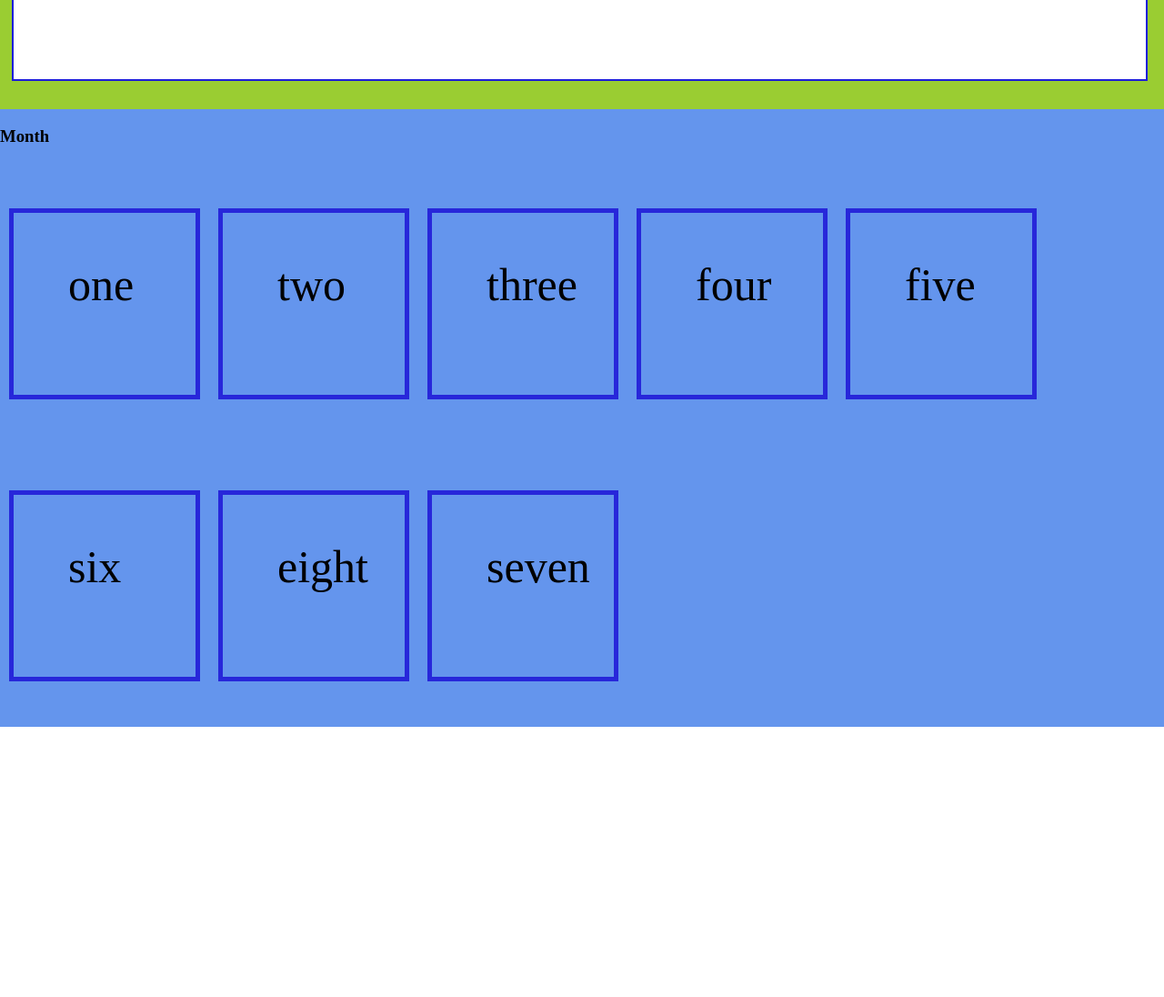
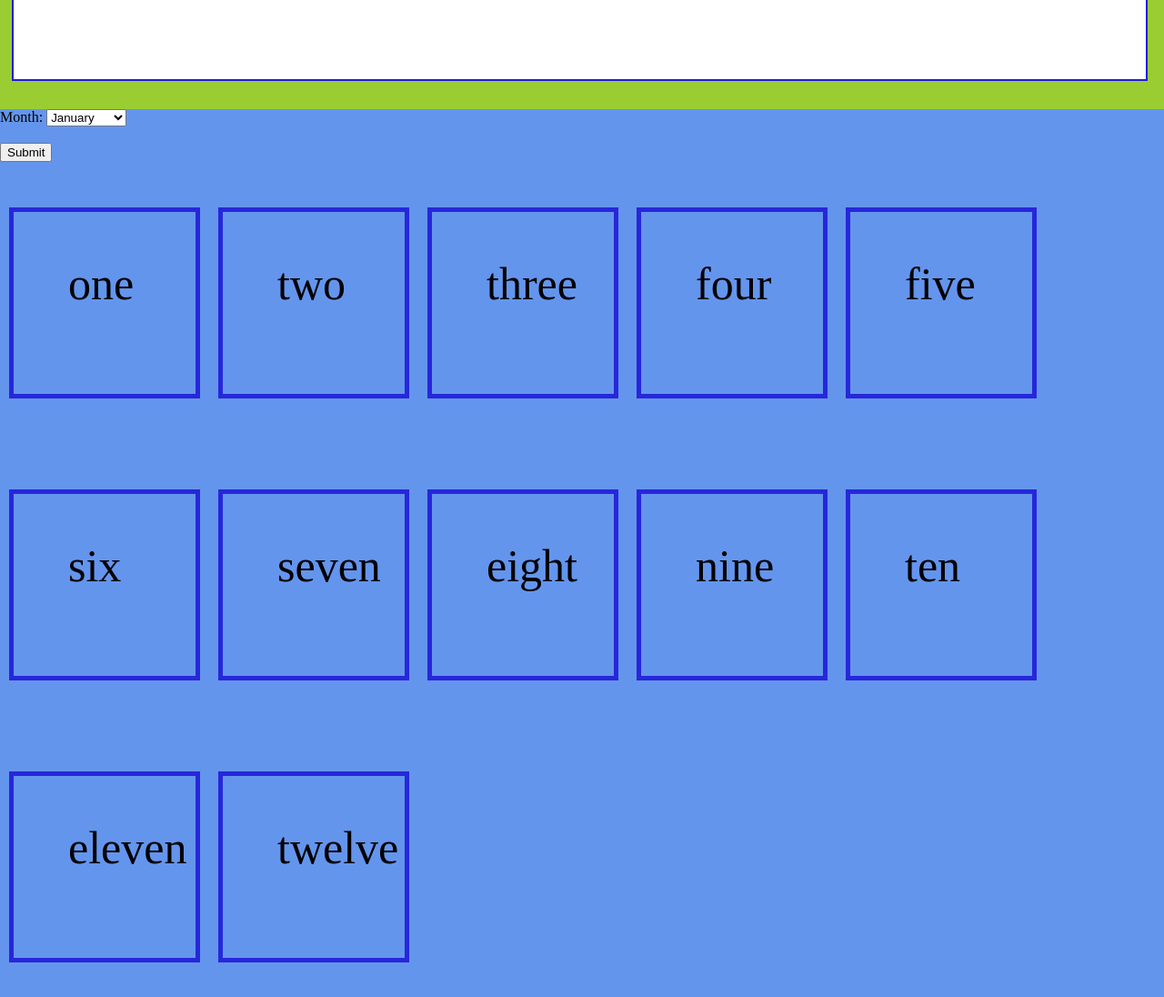
Before and after one commit to ajalusi26/journal-app, a plain HTML site: page index.html in a window 1280 px wide. Shown: the part 480-1576 px from the top of the page at 91% size. Before the commit the page ends 1279 px from the top, so only its background shows below. Drawn offline with Linux system fonts and the light colour scheme.

Commit message:
month dropdown

```diff
--- a/index.html
+++ b/index.html
@@ -100,7 +100,25 @@
     <div id="divContainer">
         <div id="monthDiv">
             <span>
-                <h3>Month</h3>
+                <form action="/action_page.php">
+                    <label for="cars">Month:</label>
+                    <select name="cars" id="cars">
+                      <option value="january">January</option>
+                      <option value="february">February</option>
+                      <option value="march">March</option>
+                      <option value="april">April</option>
+                      <option value="may">May</option>
+                      <option value="june">June</option>
+                      <option value="july">July</option>
+                      <option value="august">August</option>
+                      <option value="september">September</option>
+                      <option value="october">October</option>
+                      <option value="november">November</option>
+                      <option value="december">December</option>
+                    </select>
+                    <br><br>
+                    <input type="submit" value="Submit">
+                  </form>
             </span>
         </div>
         <ul>
@@ -135,12 +153,32 @@
         </ul>
         <ul>
             <div id="divPractice">
+                <ul>seven</ul>
+            </div>
+        </ul>
+        <ul>
+            <div id="divPractice">
                 <ul>eight</ul>
             </div>
         </ul>
         <ul>
             <div id="divPractice">
-                <ul>seven</ul>
+                <ul>nine</ul>
+            </div>
+        </ul>
+        <ul>
+            <div id="divPractice">
+                <ul>ten</ul>
+            </div>
+        </ul>
+        <ul>
+            <div id="divPractice">
+                <ul>eleven</ul>
+            </div>
+        </ul>
+        <ul>
+            <div id="divPractice">
+                <ul>twelve</ul>
             </div>
         </ul>
     </div>
```
